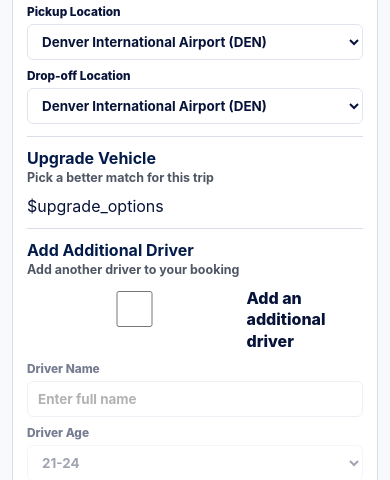
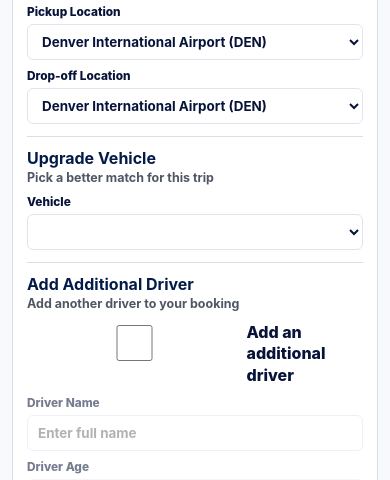
Before and after one commit to sriramreddy42/fairfares.space, a Python web app: template templates/dashboard.html in a window 390 px wide. Shown: the part 1770-2250 px from the top of the page. Run offline with Jinja, Linux system fonts and the light colour scheme; the template is opened without the code that fills it, so the values that code supplies are empty.

Commit message:
Use mobile vehicle upgrade dropdown

```diff
--- a/app.py
+++ b/app.py
@@ -865,6 +865,10 @@ class FairFaresHandler(SimpleHTTPRequestHandler):
             """
             for car in get_cars()
         )
+        upgrade_select_options = "\n".join(
+            f'<option value="{escape(car["name"])}" data-price="{car["total_price"]:.2f}" {"selected" if car["name"] == current_car_name else ""}>{escape(car["name"])} - {escape(car["category"])} - ${car["total_price"]:.2f}</option>'
+            for car in get_cars()
+        )
         editable = ["hero_kicker", "hero_title", "hero_body", "primary_cta", "secondary_cta", "poster_image", "poster_caption", "offer_title", "offer_body", "contact_email"]
         fields = "\n".join(
             f"""
@@ -916,6 +920,7 @@ class FairFaresHandler(SimpleHTTPRequestHandler):
             price_text=f"${float(booking['total_price'] if booking else 209.93):.2f}",
             status=escape(booking["status"] if booking else "CONFIRMED"),
             upgrade_options=upgrade_options,
+            upgrade_select_options=upgrade_select_options,
             current_vehicle=escape(current_car_name),
         )
         self.send_html(body)
--- a/static/css/styles.css
+++ b/static/css/styles.css
@@ -874,6 +874,9 @@ legend { font-size: 0.86rem; font-weight: 900; text-transform: uppercase; }
 .upgrade-options {
   display: grid;
   gap: 10px;
+}
+.upgrade-select {
+  display: none !important;
 }
 .upgrade-options label {
   align-items: center;
@@ -2988,6 +2991,14 @@ legend { font-size: 0.86rem; font-weight: 900; text-transform: uppercase; }
     padding: 10px;
   }
 
+  .manage-screen .upgrade-select {
+    display: grid !important;
+  }
+
+  .manage-screen .upgrade-options {
+    display: none;
+  }
+
   .manage-screen .modify-summary {
     gap: 8px;
     padding: 10px;
--- a/static/js/app.js
+++ b/static/js/app.js
@@ -159,6 +159,7 @@ const modifyForm = document.getElementById("modifyForm");
 const addDriverToggle = document.getElementById("addDriverToggle");
 const driverFields = [...document.querySelectorAll(".driver-fields input, .driver-fields select")];
 const driverFieldGroup = document.querySelector(".driver-fields");
+const vehicleSelect = document.getElementById("vehicleSelect");
 const summaryVehicle = document.getElementById("summaryVehicle");
 const summaryPrice = document.getElementById("summaryPrice");
 const summaryPickup = document.getElementById("summaryPickup");
@@ -182,6 +183,20 @@ function updateModifySummary() {
   summaryPickup.textContent = pickup;
   summaryReturn.textContent = `${formatDate(returnDate)} | ${returnTime}`;
 }
+
+vehicleSelect?.addEventListener("change", () => {
+  const matchingVehicle = [...(modifyForm?.querySelectorAll('input[name="vehicle"]') || [])]
+    .find((vehicle) => vehicle.value === vehicleSelect.value);
+  if (matchingVehicle) matchingVehicle.checked = true;
+  modifyStatus.textContent = "";
+  updateModifySummary();
+});
+
+modifyForm?.querySelectorAll('input[name="vehicle"]').forEach((vehicle) => {
+  vehicle.addEventListener("change", () => {
+    if (vehicle.checked && vehicleSelect) vehicleSelect.value = vehicle.value;
+  });
+});
 
 addDriverToggle?.addEventListener("change", () => {
   const enabled = addDriverToggle.checked;
--- a/templates/auth.html
+++ b/templates/auth.html
@@ -4,7 +4,7 @@
   <meta charset="utf-8">
   <meta name="viewport" content="width=device-width, initial-scale=1">
   <title>$mode | FairFares</title>
-  <link rel="stylesheet" href="/static/css/styles.css?v=mobile-16">
+  <link rel="stylesheet" href="/static/css/styles.css?v=mobile-17">
 </head>
 <body class="login-screen">
   <header class="login-top">
--- a/templates/dashboard.html
+++ b/templates/dashboard.html
@@ -4,8 +4,8 @@
   <meta charset="utf-8">
   <meta name="viewport" content="width=device-width, initial-scale=1">
   <title>Manage Booking | FairFares</title>
-  <link rel="stylesheet" href="/static/css/styles.css?v=mobile-16">
-  <script defer src="/static/js/app.js?v=14"></script>
+  <link rel="stylesheet" href="/static/css/styles.css?v=mobile-17">
+  <script defer src="/static/js/app.js?v=15"></script>
 </head>
 <body class="manage-screen">
   <header class="top-brand">
@@ -115,6 +115,7 @@
 
             <section class="modify-section">
               <div class="section-heading"><b>Upgrade Vehicle</b><span>Pick a better match for this trip</span></div>
+              <label class="upgrade-select"><span>Vehicle</span><select id="vehicleSelect">$upgrade_select_options</select></label>
               <div class="upgrade-options">$upgrade_options</div>
             </section>
 
--- a/templates/index.html
+++ b/templates/index.html
@@ -4,8 +4,8 @@
   <meta charset="utf-8">
   <meta name="viewport" content="width=device-width, initial-scale=1">
   <title>$brand | Student Car Rentals</title>
-  <link rel="stylesheet" href="/static/css/styles.css?v=mobile-16">
-  <script defer src="/static/js/app.js?v=14"></script>
+  <link rel="stylesheet" href="/static/css/styles.css?v=mobile-17">
+  <script defer src="/static/js/app.js?v=15"></script>
 </head>
 <body>
   <header class="top-brand">
```
